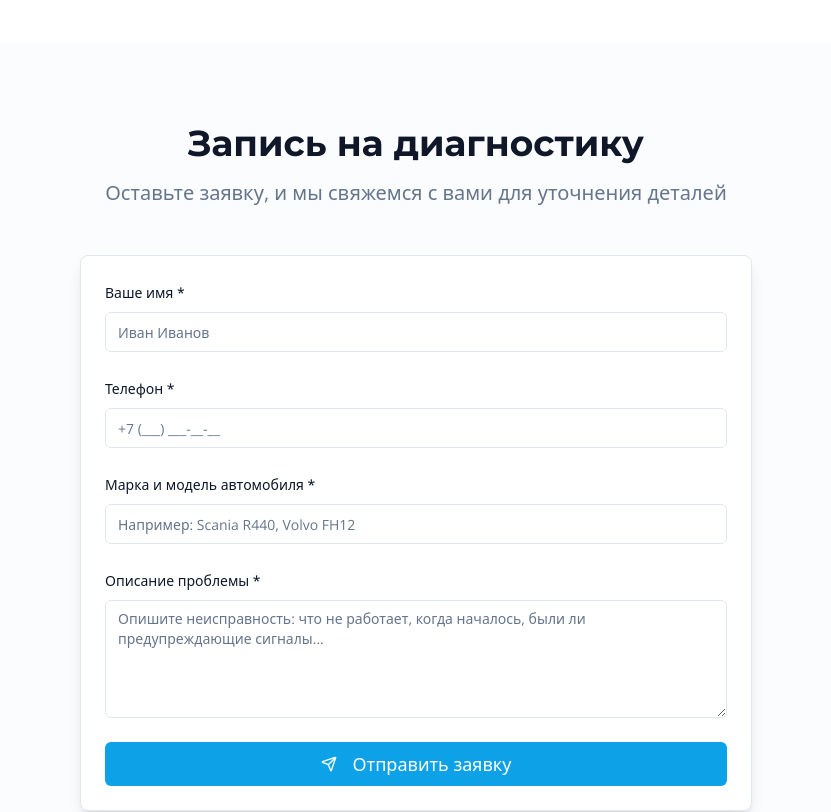
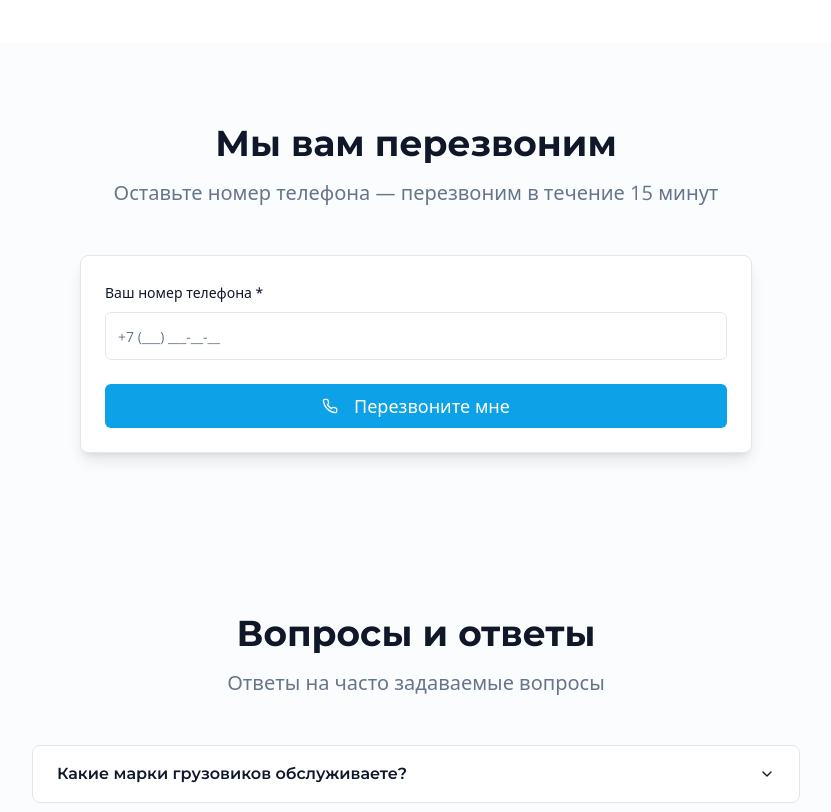
Before and after one commit to pr-poehali-dev/autoelektrika-master-tyumen, a React (Vite) app: page / in a window 1280 px wide. Shown: the part 1800-2612 px from the top of the page, without its empty margins (224-1055 px from the left). Built offline with nearby package versions, Linux system fonts and the light colour scheme.

Commit message:
Удалить форму записи на диагностику

```diff
--- a/src/pages/Index.tsx
+++ b/src/pages/Index.tsx
@@ -2,7 +2,6 @@ import { useState, useEffect } from 'react';
 import { Button } from '@/components/ui/button';
 import { Card, CardContent, CardDescription, CardHeader, CardTitle } from '@/components/ui/card';
 import { Input } from '@/components/ui/input';
-import { Textarea } from '@/components/ui/textarea';
 import { Label } from '@/components/ui/label';
 import { Accordion, AccordionContent, AccordionItem, AccordionTrigger } from '@/components/ui/accordion';
 import Icon from '@/components/ui/icon';
@@ -18,11 +17,9 @@ export default function Index() {
   }, []);
 
   const [formData, setFormData] = useState({
-    name: '',
     phone: '',
-    brand: '',
-    problem: ''
   });
+  const [submitted, setSubmitted] = useState(false);
 
   const services = [
     {
@@ -84,8 +81,7 @@ export default function Index() {
 
   const handleSubmit = (e: React.FormEvent) => {
     e.preventDefault();
-    console.log('Form submitted:', formData);
-    alert('Спасибо! Мы свяжемся с вами в ближайшее время.');
+    setSubmitted(true);
   };
 
   return (
@@ -183,26 +179,23 @@ export default function Index() {
         <div className="container mx-auto px-4">
           <div className="max-w-2xl mx-auto">
             <div className="text-center mb-12">
-              <h2 className="text-3xl md:text-4xl font-bold mb-4">Запись на диагностику</h2>
+              <h2 className="text-3xl md:text-4xl font-bold mb-4">Мы вам перезвоним</h2>
               <p className="text-xl text-muted-foreground">
-                Оставьте заявку, и мы свяжемся с вами для уточнения деталей
+                Оставьте номер телефона — перезвоним в течение 15 минут
               </p>
             </div>
             <Card className="shadow-lg">
               <CardContent className="pt-6">
+                {submitted ? (
+                  <div className="text-center py-8 space-y-4">
+                    <Icon name="CheckCircle" size={56} className="mx-auto text-green-500" />
+                    <p className="text-2xl font-bold">Спасибо!</p>
+                    <p className="text-muted-foreground text-lg">Мы перезвоним вам в ближайшее время</p>
+                  </div>
+                ) : (
                   <form onSubmit={handleSubmit} className="space-y-6">
                     <div className="space-y-2">
-                    <Label htmlFor="name">Ваше имя *</Label>
-                    <Input
-                      id="name"
-                      required
-                      placeholder="Иван Иванов"
-                      value={formData.name}
-                      onChange={(e) => setFormData({ ...formData, name: e.target.value })}
-                    />
-                  </div>
-                  <div className="space-y-2">
-                    <Label htmlFor="phone">Телефон *</Label>
+                      <Label htmlFor="phone">Ваш номер телефона *</Label>
                       <Input
                         id="phone"
                         type="tel"
@@ -210,34 +203,15 @@ export default function Index() {
                         placeholder="+7 (___) ___-__-__"
                         value={formData.phone}
                         onChange={(e) => setFormData({ ...formData, phone: e.target.value })}
-                    />
-                  </div>
-                  <div className="space-y-2">
-                    <Label htmlFor="brand">Марка и модель автомобиля *</Label>
-                    <Input
-                      id="brand"
-                      required
-                      placeholder="Например: Scania R440, Volvo FH12"
-                      value={formData.brand}
-                      onChange={(e) => setFormData({ ...formData, brand: e.target.value })}
-                    />
-                  </div>
-                  <div className="space-y-2">
-                    <Label htmlFor="problem">Описание проблемы *</Label>
-                    <Textarea
-                      id="problem"
-                      required
-                      placeholder="Опишите неисправность: что не работает, когда началось, были ли предупреждающие сигналы..."
-                      rows={5}
-                      value={formData.problem}
-                      onChange={(e) => setFormData({ ...formData, problem: e.target.value })}
+                        className="text-lg h-12"
                       />
                     </div>
                     <Button type="submit" size="lg" className="w-full text-lg">
-                    <Icon name="Send" className="mr-2" size={20} />
-                    Отправить заявку
+                      <Icon name="Phone" className="mr-2" size={20} />
+                      Перезвоните мне
                     </Button>
                   </form>
+                )}
               </CardContent>
             </Card>
           </div>
```
Lines whose indentation alone changed are shown as unchanged.
